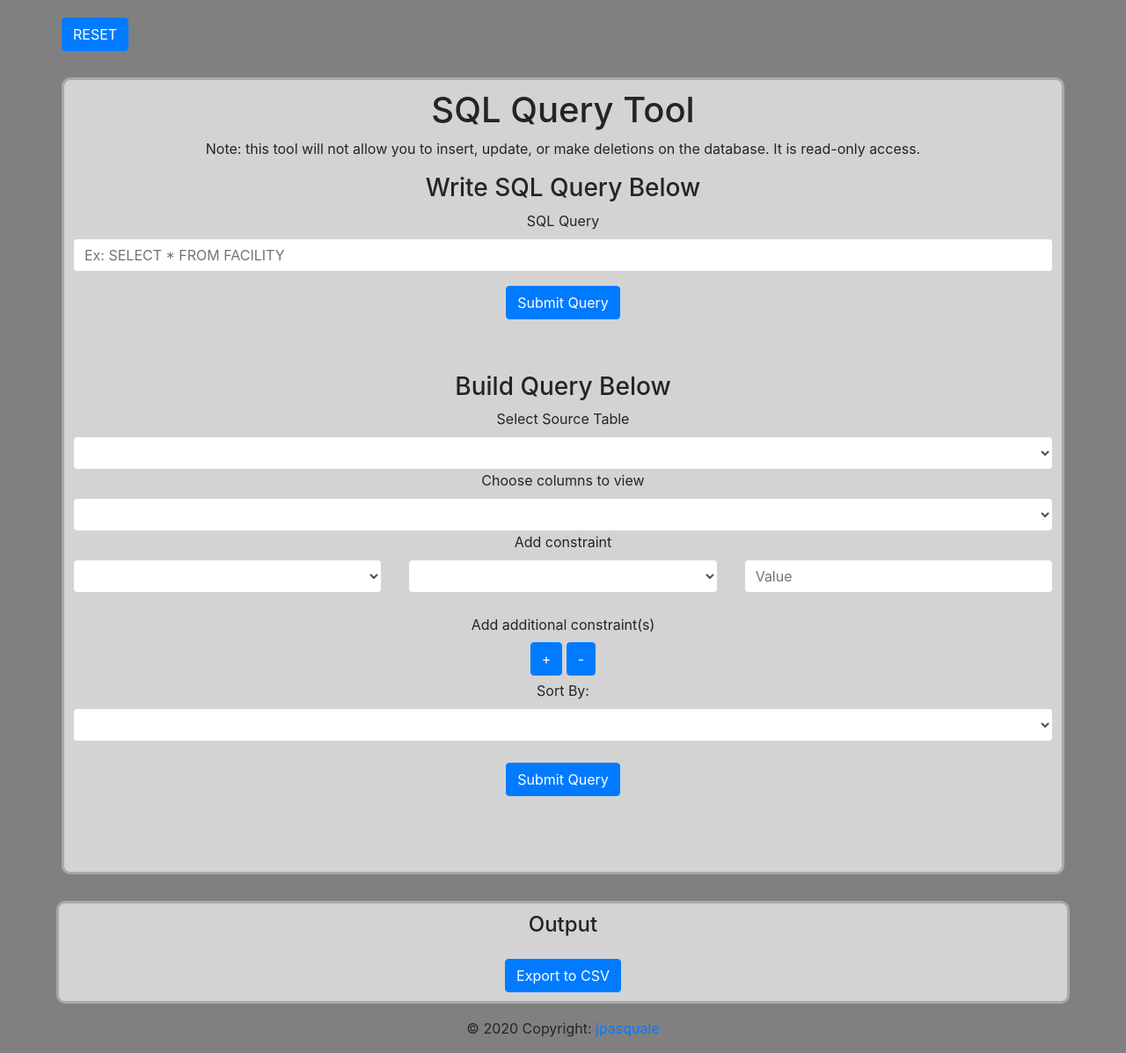
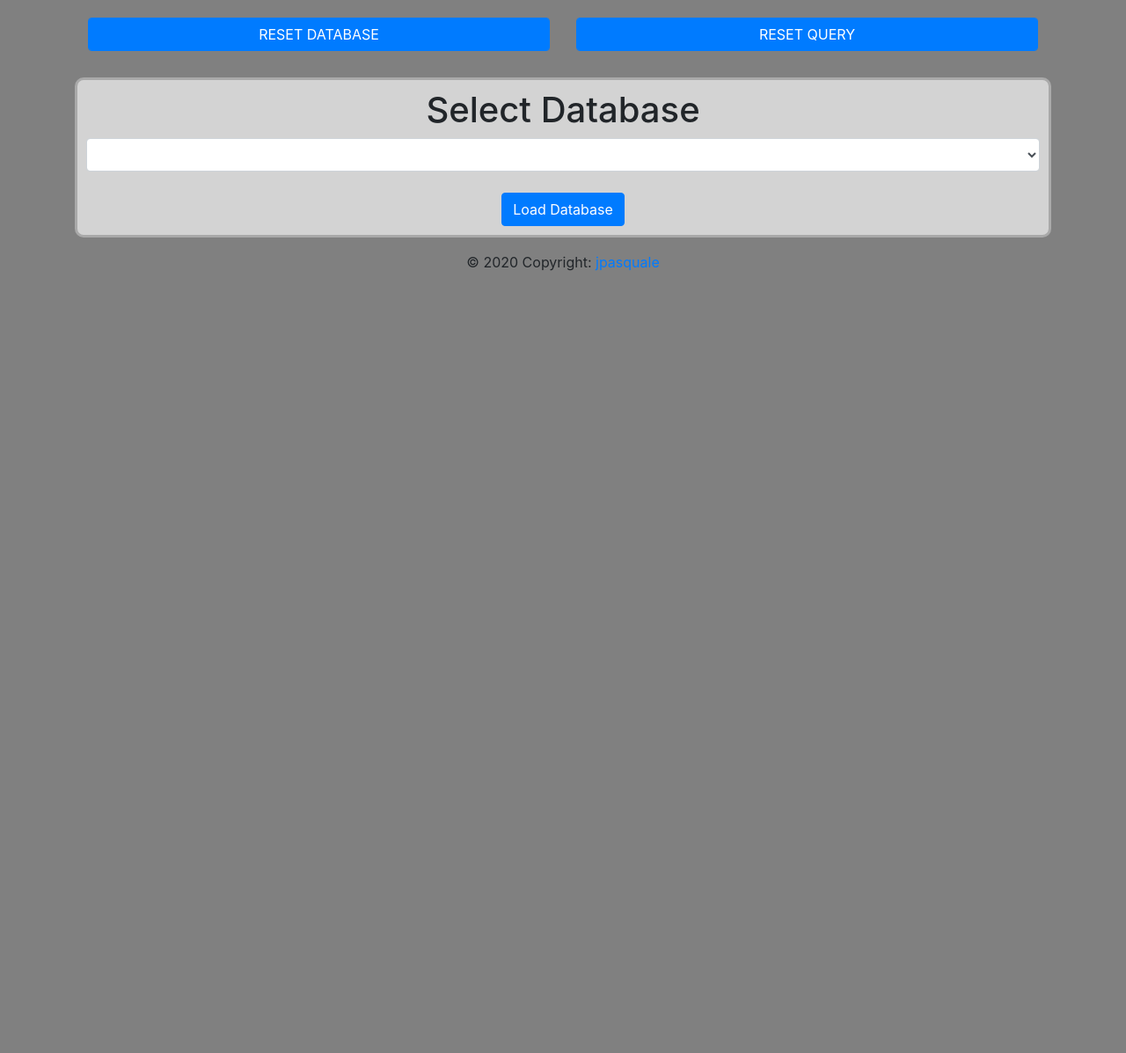
Before and after one commit to joepasquale/sql-query-tool, a Flask app: page / in a window 1280 px wide. Shown: the whole page at 88% size. After the commit the page ends 308 px from the top, so only its background shows below. Run offline with Flask 2, Linux system fonts and the light colour scheme; lists and menus that the app fills with data are empty; some libraries are stand-ins or nearby versions.

Commit message:
update - 08/17
added page to select db. if you want to limit what tables are shown, change the query statement under "loadDBList()" to include a "WHERE name LIKE "%server prefix%"

updated header to include a reset query button (to clear any current queries) and a reset database button (to reselect the database)

changed some of the comparator options (contains isn't an sql command, now includes 'not' and 'some')

```diff
--- a/app/dbAccess.py
+++ b/app/dbAccess.py
@@ -1,6 +1,7 @@
 from app import app
 from flask import json, make_response
-import pyodbc, csv
+import pyodbc
+import csv
 from io import StringIO
 
 conn = pyodbc.connect('DRIVER={SQL Server Native Client 11.0};'
@@ -12,6 +13,33 @@ conn = pyodbc.connect('DRIVER={SQL Server Native Client 11.0};'
 curData = []
 curTable = ""
 curColumns = []
+
+#get list of dbs for db page
+def loadDBList():
+    #create db query object
+    print("Received DB list load request")
+    db = conn.cursor()
+    sqlLoadDBList = "SELECT name FROM master.sys.databases"
+    db.execute(sqlLoadDBList)
+    val = db.fetchall()
+    dbList = [x[0] for x in val]
+    #put table list into html for dropdown menu
+    dbListString = ""
+    for x in dbList:
+        dbListString = dbListString + "<option value='" + x + "'>" + x + "</option>"
+    db.close()
+    print("Sending response with DBs")
+    return json.dumps(dbListString)
+
+#change db for query tool
+def newDB(dbName):
+    global conn
+    conn.close()
+    conn = pyodbc.connect('DRIVER={SQL Server Native Client 11.0};'
+                          'SERVER=*;'
+                          'DATABASE=' + str(dbName) + ';'
+                          'uid=*;'
+                          'pwd=*;')
 
 
 def truncateQuery(query):
@@ -29,6 +57,8 @@ def truncateQuery(query):
 #used to load list of tables from current db for visual query tool
 #param: none
 #returns: a json object with a string containing the html code for every table's name, where each name is in an <option> tag
+
+
 def loadTableList():
     #create db query object
     print("Received table list load request")
@@ -48,8 +78,10 @@ def loadTableList():
 #used to fetch a list of columns for the currently selected table in the visual query tool
 #param: a table
 #returns: a json object with a string containing the html code for every column's name, where each column is in an <option> tag
+
+
 def loadColumnList(table):
-    db=conn.cursor()
+    db = conn.cursor()
     print("Received column load request")
     sqlLoadColumnList = "SELECT * FROM [" + str(table) + "]"
     db.execute(sqlLoadColumnList)
@@ -57,7 +89,8 @@ def loadColumnList(table):
     #put table list into html for dropdown menu
     columnListString = ""
     for x in columnList:
-        columnListString = columnListString + "<option value='" + x + "'>" + x + "</option>"
+        columnListString = columnListString + \
+            "<option value='" + x + "'>" + x + "</option>"
     db.close()
     print("Sending response with columns")
     return json.dumps(columnListString)
@@ -102,6 +135,8 @@ def buildResultTableHTML(query):
 #a function to export the currently viewed table to a csv file
 #params: none explicitly, but it needs to be used after searching a table, or else the file will be empty
 #returns: a flask response containing the csv table
+
+
 def exportCSV():
     print("Request received to export CSV of results")
     si = StringIO()
--- a/app/static/js/app.js
+++ b/app/static/js/app.js
@@ -6,7 +6,7 @@ $(document).on('click', '.addService', function () {
     //when adding attribute field, increment counter
     x++;
     //new attribute field contains and/or radio, col selector, comparator, and value fields
-    var html = '<div class="row" id="attrContainer' + x + '" style="margin-top:10px;margin-bottom:10px;"><div class="col" id="radio' + (x - 1) + '"><select class="form-control" id="ANDOR' + (x - 1) + '"><option value=""></option><option value="AND">AND</option><option value="OR">OR</option></select></div><div class="col"><select class="attr-select form-control" name="attr' + x + '-select" id="attr' + x + '-select"></select></div><div class="col"><select class="form-control" name="attr' + x + '-comparator" id="attr' + x + '-comparator"><option value=""></option><option value=">">></option><option value="<"><</option><option value="=">=</option><option value=">=">>=</option><option value="=<"><=</option><option value="CONTAINS">CONTAINS</option><option value="LIKE">LIKE</option></select></div><div class="col"><input class="form-control" type="text" name="t' + x + '-val" id="t' + x + '-val" placeholder="Value"></div>';
+    var html = '<div class="row" id="attrContainer' + x + '" style="margin-top:10px;margin-bottom:10px;"><div class="col" id="radio' + (x - 1) + '"><select class="form-control" id="ANDOR' + (x - 1) + '"><option value=""></option><option value="AND">AND</option><option value="OR">OR</option></select></div><div class="col"><select class="attr-select form-control" name="attr' + x + '-select" id="attr' + x + '-select"></select></div><div class="col"><select class="form-control" name="attr' + x + '-comparator" id="attr' + x + '-comparator"><option value=""></option><option value=">">></option><option value="<"><</option><option value="=">=</option><option value=">=">>=</option><option value="=<"><=</option><option value="NOT">NOT</option><option value="LIKE">LIKE</option><option value="SOME">SOME</option></select></div><div class="col"><input class="form-control" type="text" name="t' + x + '-val" id="t' + x + '-val" placeholder="Value"></div>';
     $(this).parent().append(html);
     console.log("added attribute field");
 });
@@ -133,7 +133,7 @@ $(document).on('click', '.submitQueryVisual', function () {
     }
     console.log("Sending query selection: " + query.toString());
     $(function () {
-        $("#outputTbl").text("Awauting query selection: " + query.toString());
+        $("#outputTbl").text("Awaiting query selection: " + query.toString() + " ...");
         //post to /query/result to get table string
         $.post('/query/result', { 'query': query },
             function (data) {
--- /dev/null
+++ b/app/templates/public/dbSelect.html
@@ -0,0 +1,22 @@
+{% extends "public/templates/public_template.html" %}
+
+{% block title %}Index{% endblock %}
+
+{% block main %}
+
+<div class="container">
+    <div class="row">
+        <div class="col tool-container text-center">
+            <h1>Select Database</h1>
+            <form action='/loadDB' method='POST'>
+                <select class='form-control' id="dbSelect" name="dbSelect">
+                    {{dbListString|safe}}
+                </select>
+                <br>
+                <button class='btn btn-primary' type="submit">Load Database</button>
+            </form>
+        </div>
+    </div>
+</div>
+
+{% endblock %}
--- a/app/templates/public/query.html
+++ b/app/templates/public/query.html
@@ -63,8 +63,9 @@
                                     <option value="=">=</option>
                                     <option value=">=">>=</option>
                                     <option value="=<"><=</option>
-                                    <option value="CONTAINS">CONTAINS</option>
+                                    <option value="NOT">NOT</option>
                                     <option value="LIKE">LIKE</option>
+                                    <option value="SOME">SOME</option>
                                 </select>
                             </div>
                             <!-- Value for comparison -->
@@ -105,14 +106,14 @@
             <h4 class="text-center">Output</h4>
             <h2 class="text-center">{{ curTable }}</h2>
         </div>
-        <table id = "outputTbl" class="table table-striped table-dark query-output container">
-            {{ resultString|safe }}
-        </table>
         <div class="row text-center">
             <a class="text-center" href="/query/download-csv" target="__blank"
                 style="margin-right:auto;margin-left:auto;"><button class="text-center btn btn-primary">Export to
                     CSV</button></a>
         </div>
+        <table id = "outputTbl" class="table table-striped table-dark query-output container">
+            {{ resultString|safe }}
+        </table>
     </div>
 </div>
 {% endautoescape %}
--- a/app/templates/public/templates/public_template.html
+++ b/app/templates/public/templates/public_template.html
@@ -19,9 +19,13 @@
 <body>
   <main>
     <!-- Header -->
-    <div class="container">
-      <div class="row center text-center" style="margin-top: 20px;">
-        <a href="/" class="text-center"><button class="text-center btn btn-primary">RESET</button></a>
+    <div class="container center text-center">
+      <div class="row center text-center" style="margin-top: 20px;margin-left:auto;margin-right:auto;">
+        <div class="col">
+        <a href="/" class="text-center"><button class="text-center form-control btn btn-primary">RESET DATABASE</button></a>
+        </div>
+        <div class="col">
+          <a href="/query" class="text-center"><button class="text-center form-control btn btn-primary">RESET QUERY</button></a>
       </div>
     </div>
     {% block main %}{% endblock %}
--- a/app/views.py
+++ b/app/views.py
@@ -5,13 +5,24 @@ curData = []
 curTable = ""
 curColumns = []
 tables = json.loads(dbAccess.loadTableList())
+dbList = json.loads(dbAccess.loadDBList())
 
-#todo - move index to /query page, and make "index page" a database select page
-@app.route('/dbSelect')
+#landing page
+@app.route('/')
 def dbSelect():
-    print("unfinished")
+    return render_template("public/dbSelect.html", dbListString=dbList)
+
+#
+@app.route('/loadDB', methods=["POST"])
+def loadDb():
+    global tables
+    database = request.form["dbSelect"]
+    dbAccess.newDB(database)
+    tables = json.loads(dbAccess.loadTableList())
+    return redirect(url_for('query'), tables)
+
 #index
-@app.route('/')
+@app.route('/query')
 def query():
     return render_template("public/query.html", tableListString=tables)
 
```
